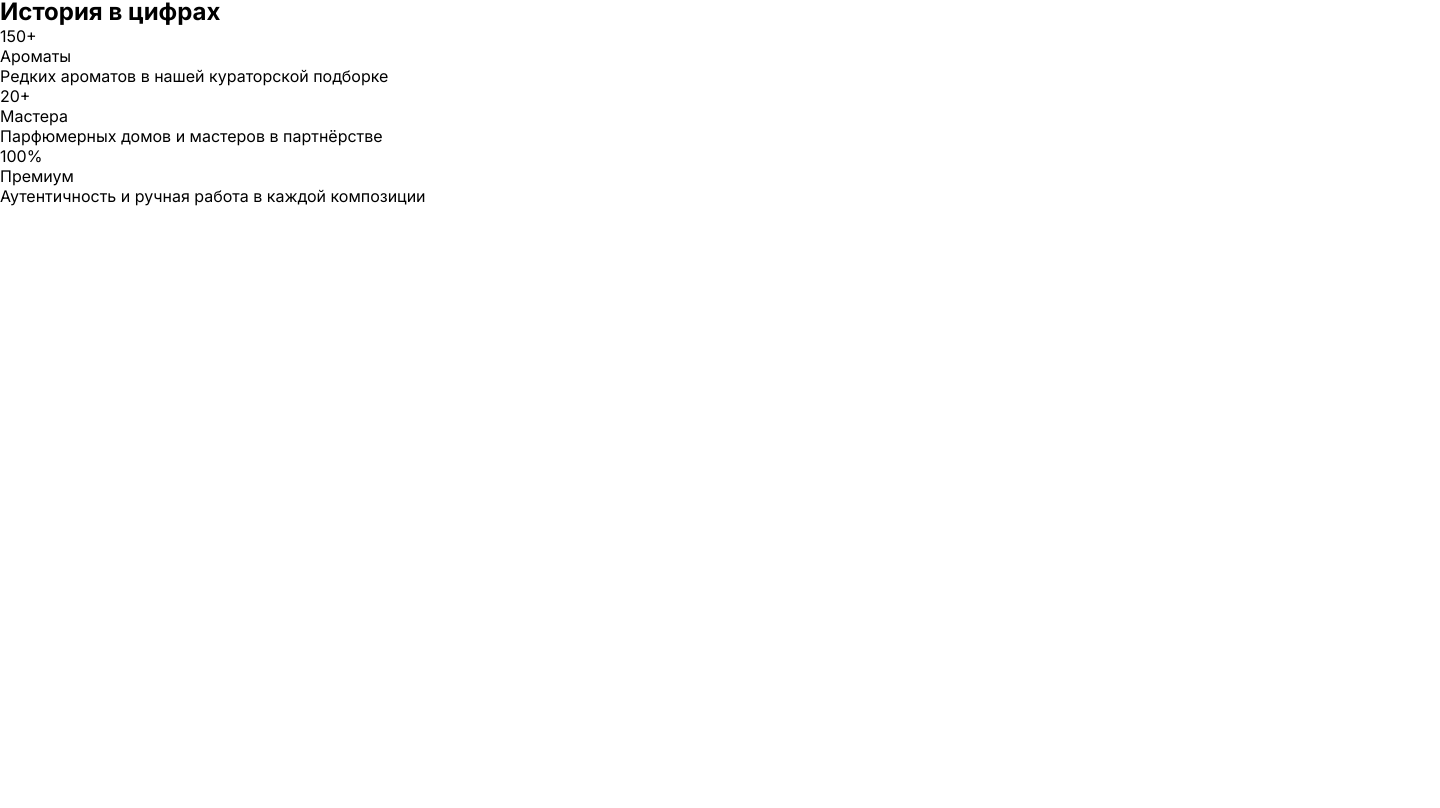
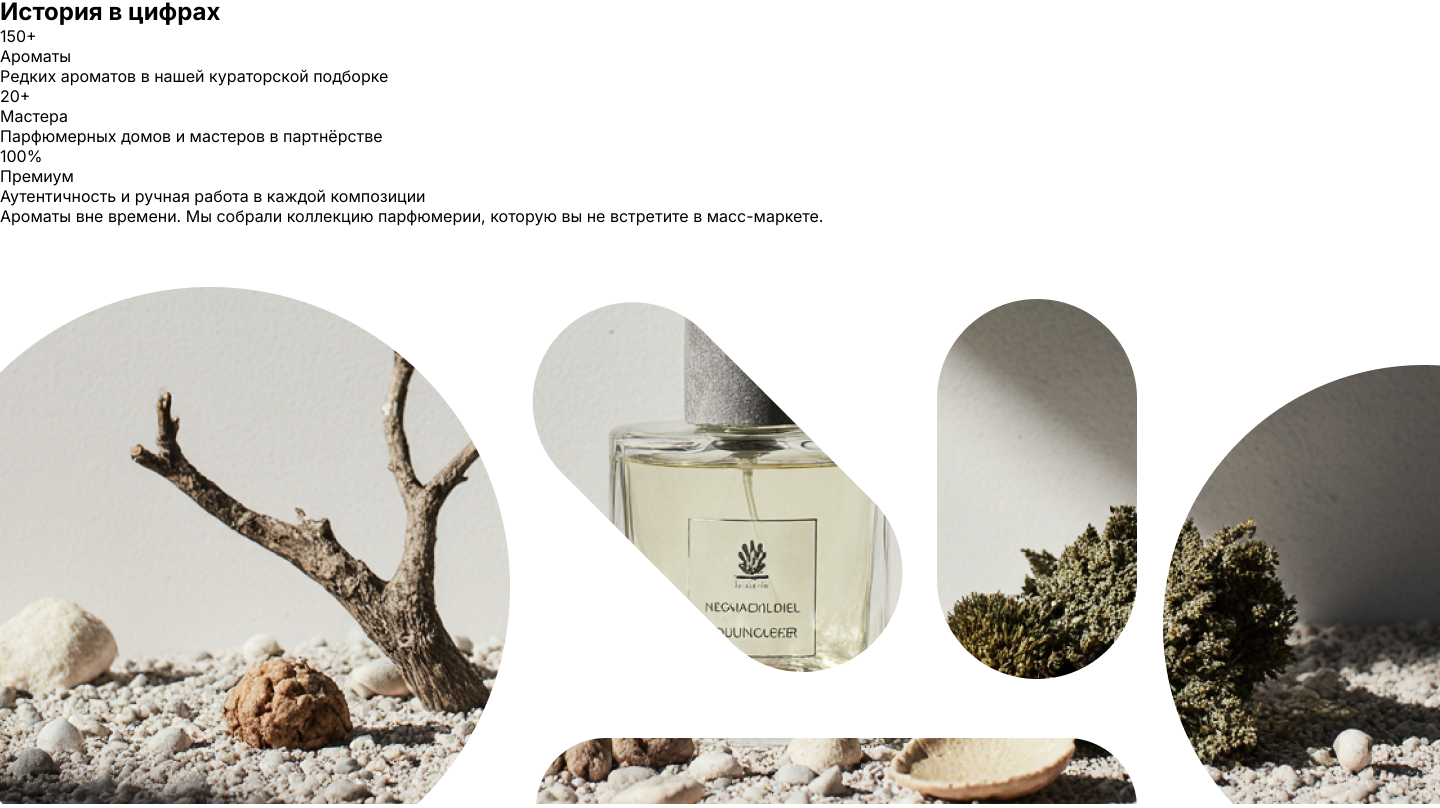
Before and after one commit to nezqt3/Scentury, a React (Create React App) app: page / in a window 1280 px wide. Shown: the part 418-1226 px from the top of the page, 1440 px wide, since content can reach past the window. Before the commit the page ends 800 px from the top, so only its background shows below. Built offline with nearby package versions, Linux system fonts and the light colour scheme.

Commit message:
add block with big photo

```diff
--- a/src/App.js
+++ b/src/App.js
@@ -1,4 +1,5 @@
 import About from "./components/About";
+import BigPhotoBlock from "./components/BigPhotoBlock";
 import History from "./components/History";
 import InfoBlock from "./components/InfoBlock";
 import "./styles/main.css";
@@ -9,6 +10,7 @@ function App() {
       <About />
       <InfoBlock />
       <History />
+      <BigPhotoBlock />
     </div>
   );
 }
--- /dev/null
+++ b/src/components/BigPhotoBlock.jsx
@@ -0,0 +1,8 @@
+export default function BigPhotoBlock() {
+    return <div className="big-block">
+            <p>
+                Ароматы вне времени. Мы собрали коллекцию парфюмерии, которую <span>вы не встретите в масс-маркете.</span>
+            </p>
+        <img src={require("../static/bigphoto.png")}/>
+    </div>
+}
--- /dev/null
+++ b/src/styles/bigphotostyles.css
@@ -0,0 +1,19 @@
+.big-block {
+    display: flex;
+    flex-direction: column;
+    gap: 40px;
+}
+
+.big-block p {
+    padding: 0 20px;
+    width: 938px;
+    font-weight: 500;
+    font-style: Medium;
+    font-size: 50px;
+    line-height: 110.00000000000001%;
+    letter-spacing: -5%;
+}
+
+.big-block span {
+    color: rgba(160, 36, 36, 1);
+}
--- a/src/styles/main.css
+++ b/src/styles/main.css
@@ -12,3 +12,4 @@
 @import "./about.css";
 @import "./infoBlock.css";
 @import "./history.css";
+@import url('./bigphotostyles.css');
```
Also changed, not shown: src/static/bigphoto.png (added).
